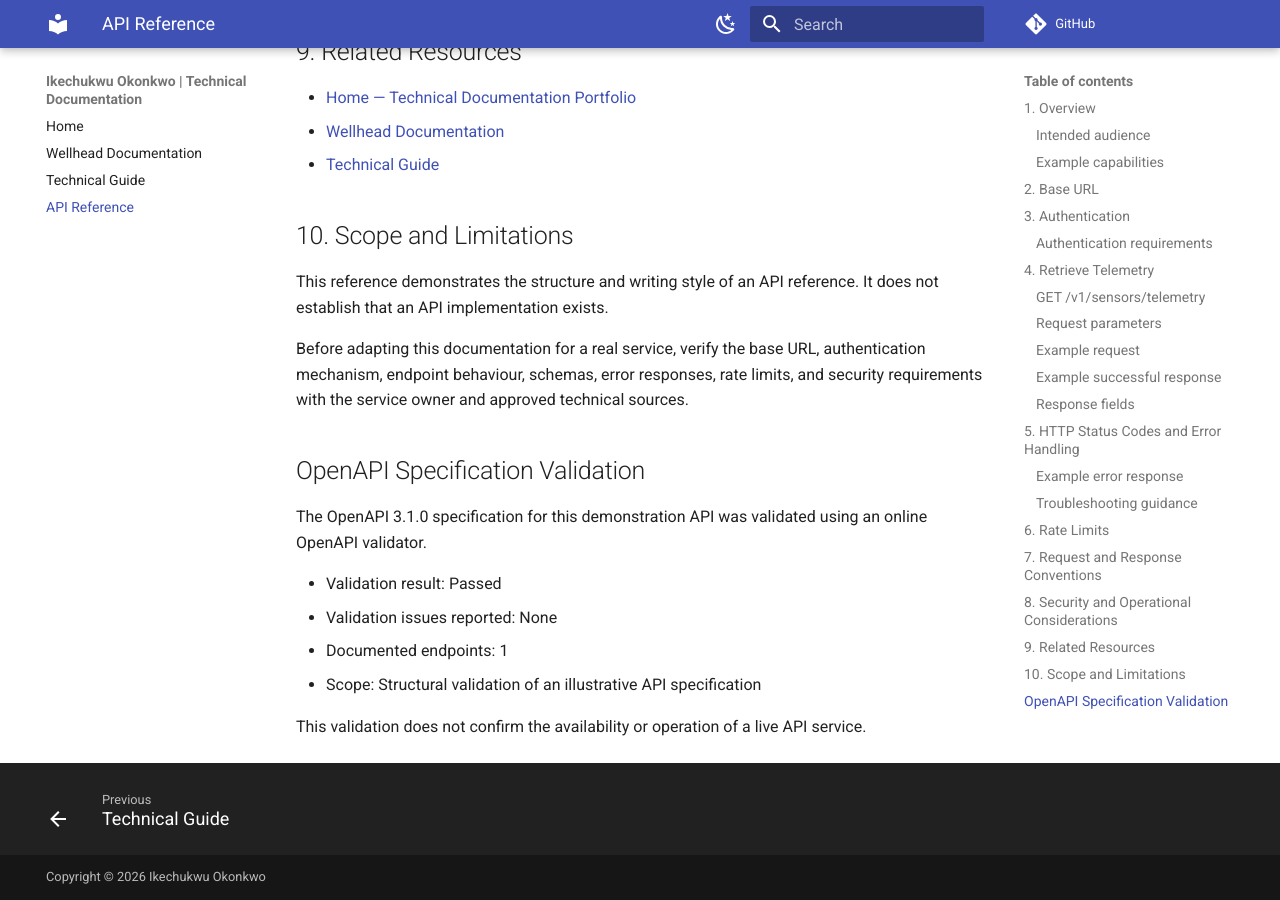
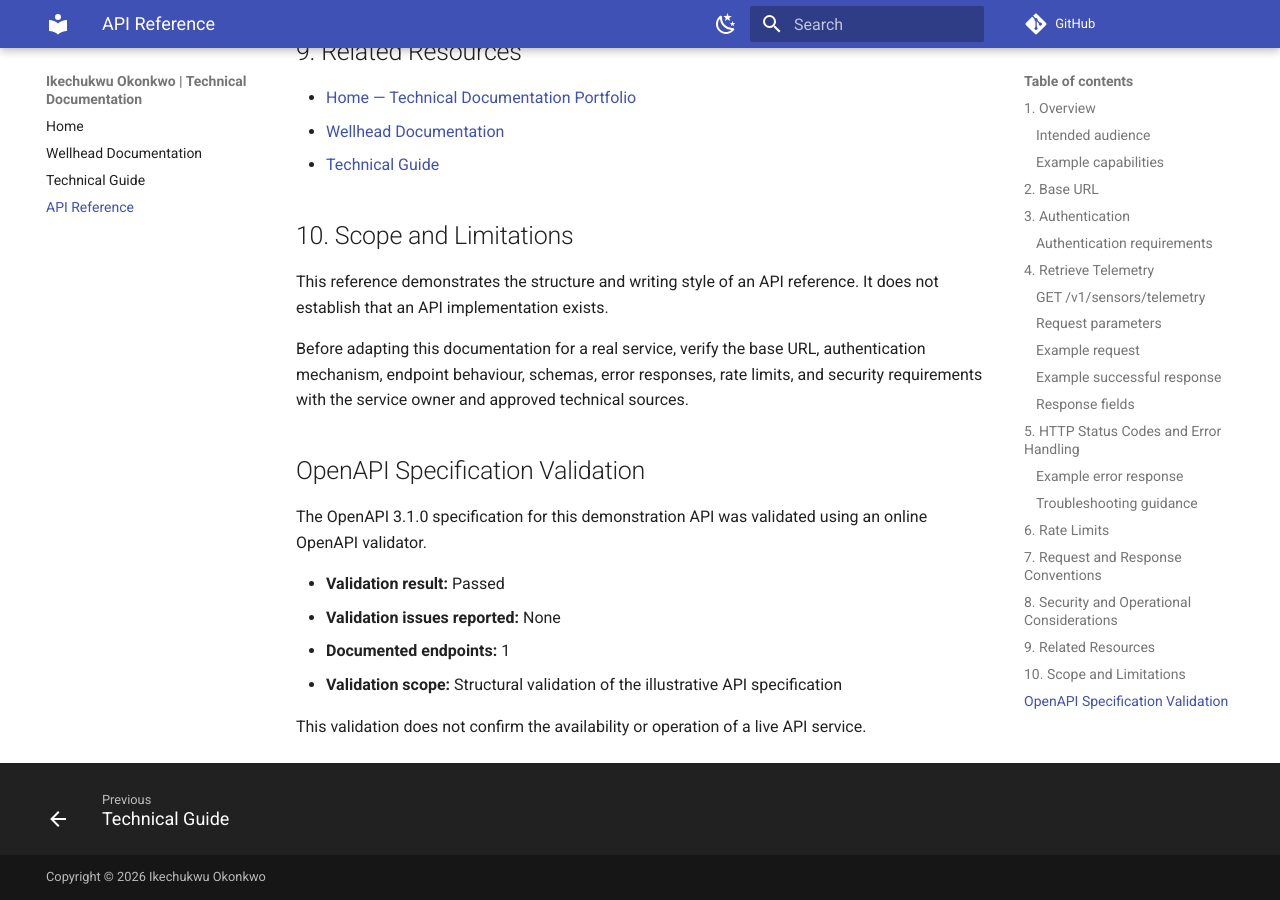
Before and after one commit to Stevike/My-docs, an MkDocs documentation site: the page built from docs/api-guide.md, in a window 1280 px wide and 900 px high, scrolled down 5770 px. Built offline with MkDocs 1.6.1 and Material for MkDocs 9.7.7, drawn with Linux system fonts in a browser that asks for light colours; comment, search, counter and statistics services are not loaded.

Commit message:
update api-guide.md

```diff
--- a/docs/api-guide.md
+++ b/docs/api-guide.md
@@ -204,13 +204,11 @@ Before adapting this documentation for a real service, verify the base URL, auth
 
 ## OpenAPI Specification Validation
 
-The OpenAPI 3.1.0 specification for this demonstration API
-was validated using an online OpenAPI validator.
+The OpenAPI 3.1.0 specification for this demonstration API was validated using an online OpenAPI validator.
 
-- Validation result: Passed
-- Validation issues reported: None
-- Documented endpoints: 1
-- Scope: Structural validation of an illustrative API specification
+- **Validation result:** Passed
+- **Validation issues reported:** None
+- **Documented endpoints:** 1
+- **Validation scope:** Structural validation of the illustrative API specification
 
-This validation does not confirm the availability or operation
-of a live API service.
+This validation does not confirm the availability or operation of a live API service.
```
